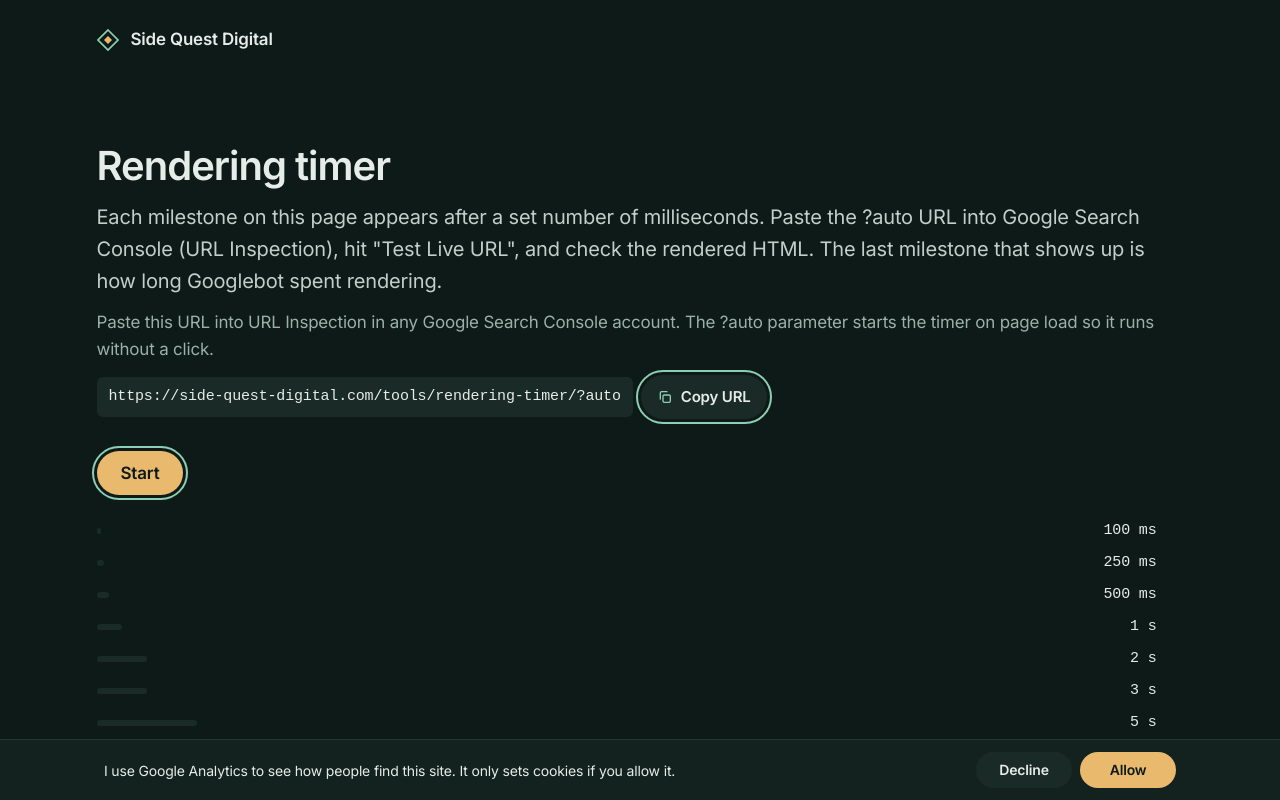
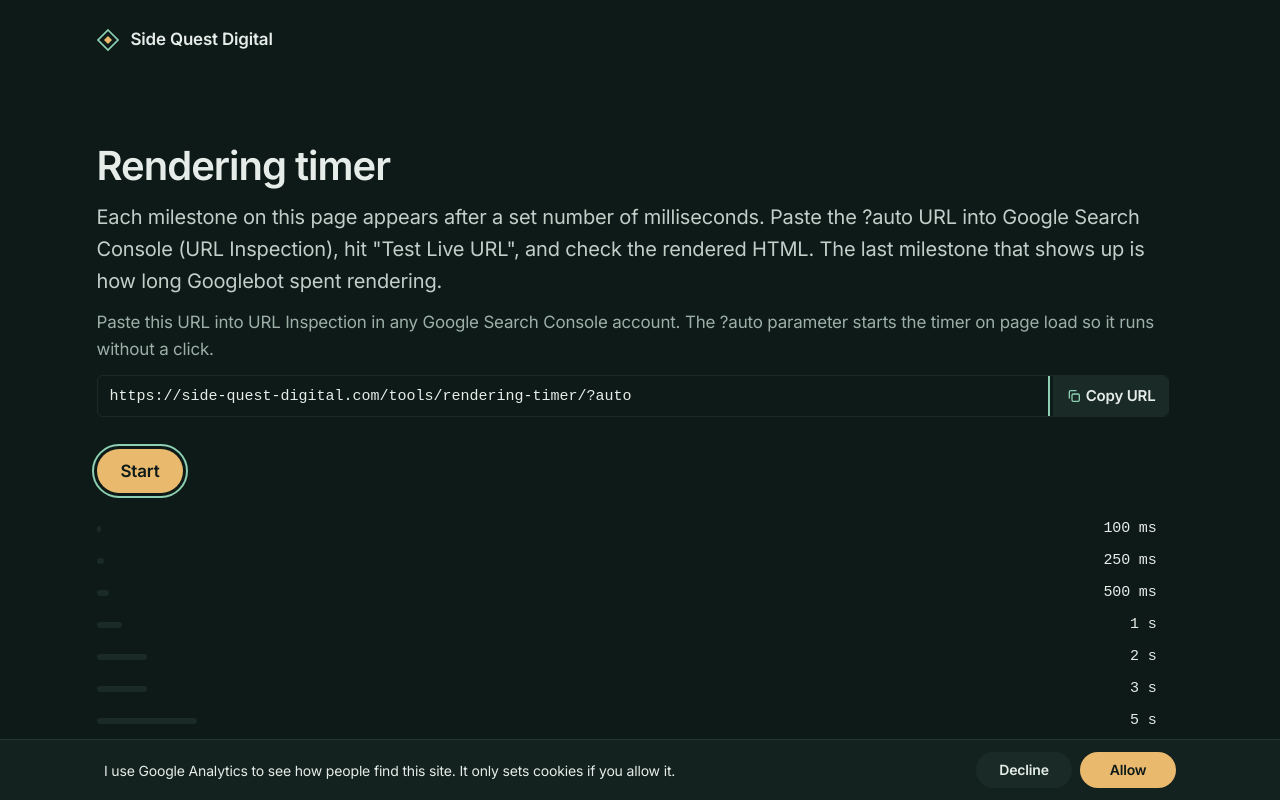
Before and after one commit to julianaijal/side-quest-digital, a Next.js app: page /tools/rendering-timer in a window 1280 px wide. Shown: the top 800 px of the page. Built offline with nearby package versions, Linux system fonts and the light colour scheme.

Commit message:
Improve copy URL component with inline input pattern

```diff
--- a/components/RenderingTimer/CopyUrl.module.scss
+++ b/components/RenderingTimer/CopyUrl.module.scss
@@ -2,34 +2,42 @@
 
 .copyUrl {
   display: flex;
-  align-items: center;
-  gap: space(2);
   margin-top: space(3);
-  flex-wrap: wrap;
+  background: $theme-inset;
+  border: 1px solid $theme-border;
+  border-radius: $radius-sm;
+  overflow: hidden;
 }
 
-.url {
+.input {
+  flex: 1;
+  min-width: 0;
+  padding: space(2) space(3);
   font-family: $font-mono;
   font-size: $fs-small;
   color: $theme-text;
-  background: $theme-surface;
-  padding: space(2) space(3);
-  border-radius: $radius-sm;
+  background: transparent;
+  border: none;
+  outline: none;
   user-select: all;
+
+  &:focus {
+    box-shadow: inset 0 0 0 2px $theme-accent;
+  }
 }
 
 .button {
-  height: $touch-min;
-  padding: 0 space(4);
-  border: 0;
-  border-radius: $radius-full;
-  background: $theme-surface;
+  flex-shrink: 0;
   display: inline-flex;
   align-items: center;
-  gap: space(2);
+  gap: space(1);
+  padding: space(2) space(3);
   font-size: $fs-small;
   font-weight: $fw-semibold;
   color: $theme-text;
+  background: $theme-surface;
+  border: none;
+  border-left: 1px solid $theme-border;
   cursor: pointer;
 
   @include hover {
--- a/components/RenderingTimer/CopyUrl.tsx
+++ b/components/RenderingTimer/CopyUrl.tsx
@@ -11,6 +11,10 @@ interface Props {
 }
 
 const RESET_MS = 2000;
+
+function selectAll(e: React.FocusEvent<HTMLInputElement>) {
+  e.currentTarget.select();
+}
 
 export function CopyUrl({ url, label, copiedLabel }: Props) {
   const [copied, setCopied] = useState(false);
@@ -31,7 +35,14 @@ export function CopyUrl({ url, label, copiedLabel }: Props) {
 
   return (
     <div className={styles.copyUrl}>
-      <code className={styles.url}>{url}</code>
+      <input
+        className={styles.input}
+        type="text"
+        value={url}
+        readOnly
+        onFocus={selectAll}
+        aria-label="Timer URL with auto start"
+      />
       <button type="button" className={styles.button} onClick={copy}>
         {copied ? <CheckIcon className={styles.icon} /> : <CopyIcon className={styles.icon} />}
         <span aria-live="polite">{copied ? copiedLabel : label}</span>
```
